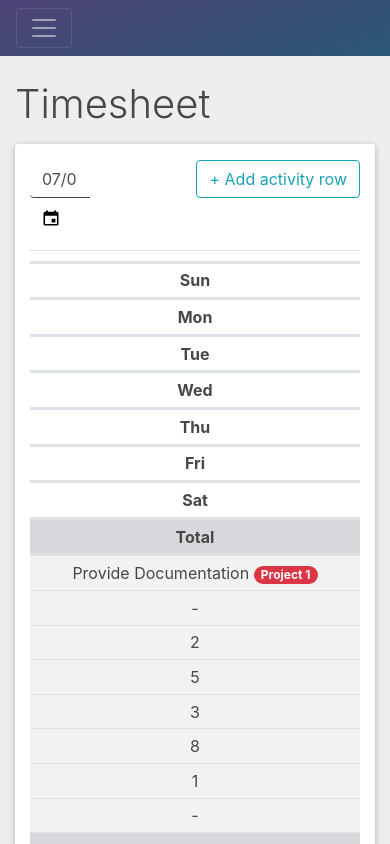
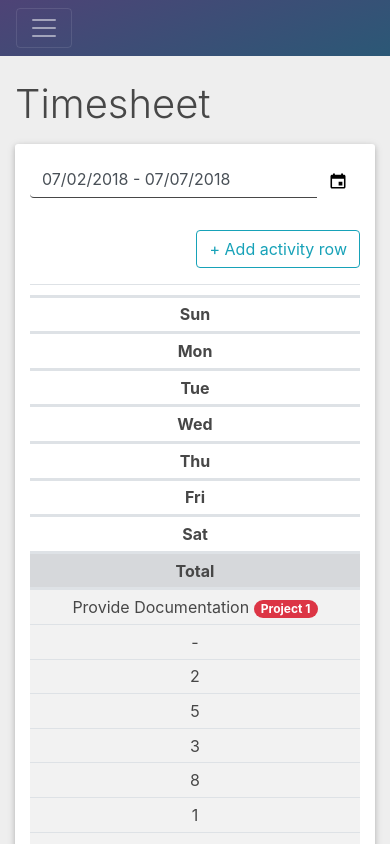
Before and after one commit to clara-kaku/Timesheet, an Angular app: page /timesheet in a window 390 px wide. Shown: the top 844 px of the page. Built offline with nearby package versions, Linux system fonts and the light colour scheme.

Commit message:
Responsive timesheet
Fixed responsive layout

```diff
--- a/src/app/timesheet/timesheet.component.html
+++ b/src/app/timesheet/timesheet.component.html
@@ -3,7 +3,7 @@
 
   <div class="container table-wrapper">
       <div class="row">
-          <div class="col-3">
+          <div class="col-12 col-sm-12 col-md-5 col-lg-3 col-xl-3">
             <div class="input-group mb-3 mt-3">
                 <input type="text" class="form-control" value="07/02/2018 - 07/07/2018" placeholder="Search">
                 <div class="input-group-append">
@@ -11,7 +11,7 @@
                 </div>
             </div>
           </div>
-          <div class="col-9">
+          <div class="col-12 col-sm-12 col-md-7 col-lg-9 col-xl-9">
             <button class="btn btn-outline-info mb-3 mt-3 float-right" type="button">+ Add activity row</button>
           </div>
       </div>
```
